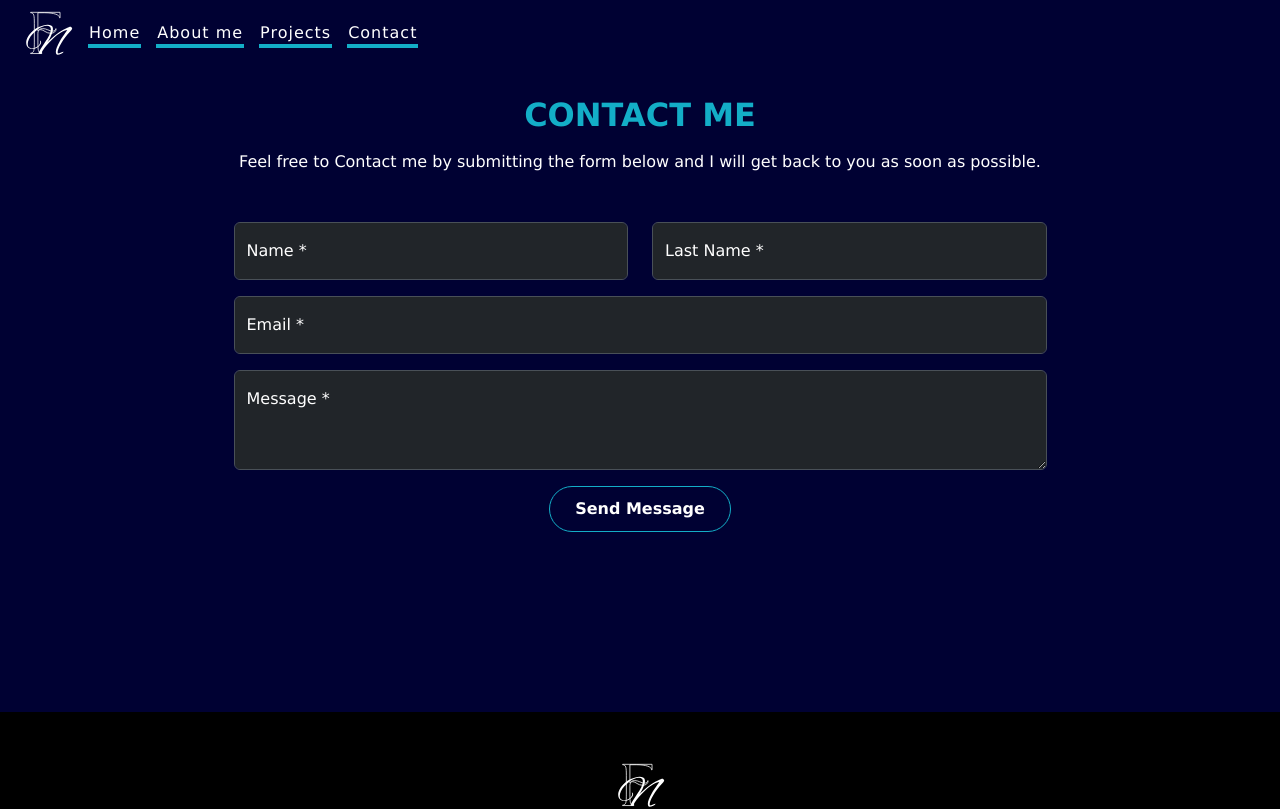
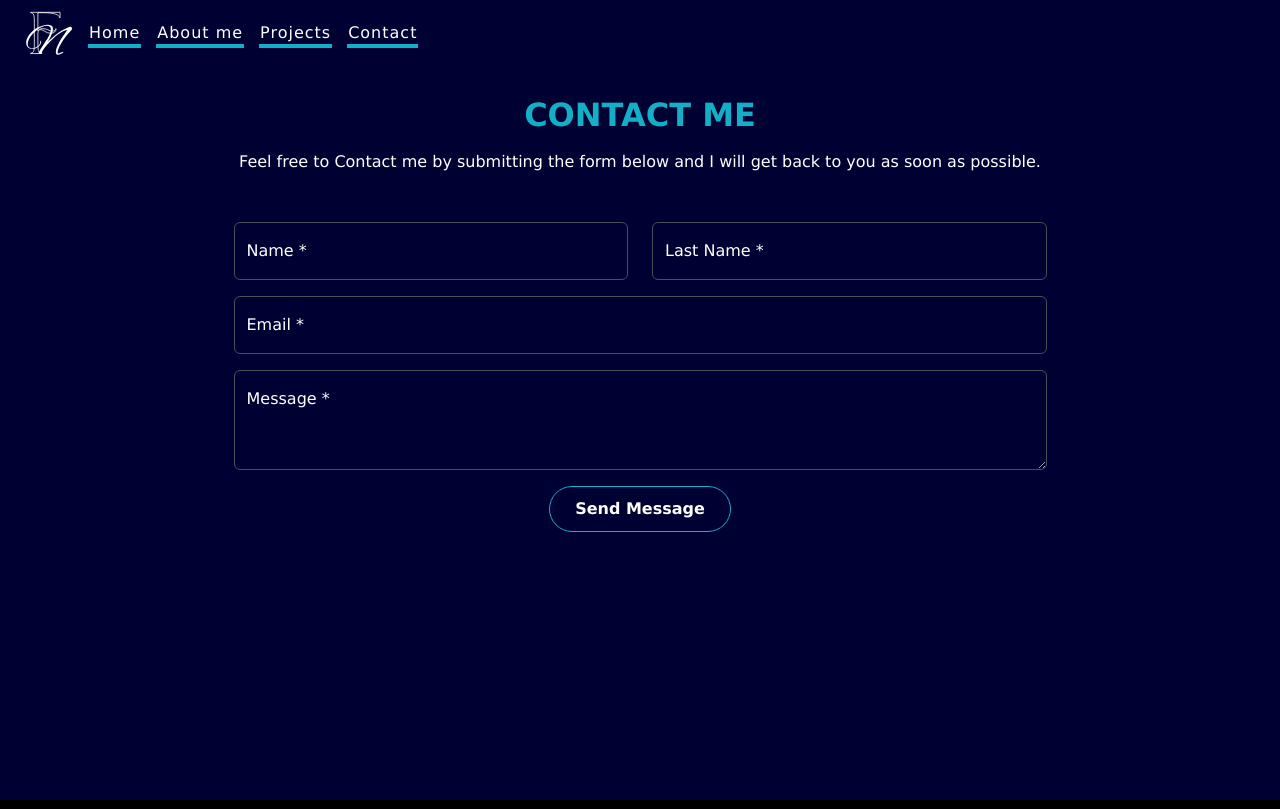
Before and after one commit to FlorenciaNieva/Portfolio-2, a React (Vite) app: page /contact in a window 1280 px wide. Shown: the top 809 px of the page. Built offline with nearby package versions, Linux system fonts and the light colour scheme; no server answers.

Commit message:
Agrego estilos para el formulario

```diff
--- a/src/App.css
+++ b/src/App.css
@@ -198,11 +198,15 @@ nav .link:hover {
 /* ----- Contact ----- */
 
 .container-contact {
-  min-height: 89vh;
+  min-height: 100vh;
   background-color: #000133;
 }
 
 /* ------- Form ------- */
+
+.form-floating .form-control {
+  background-color: transparent !important;
+}
 
 .form-floating .form-control:focus {
   border-color:  none !important;
```
